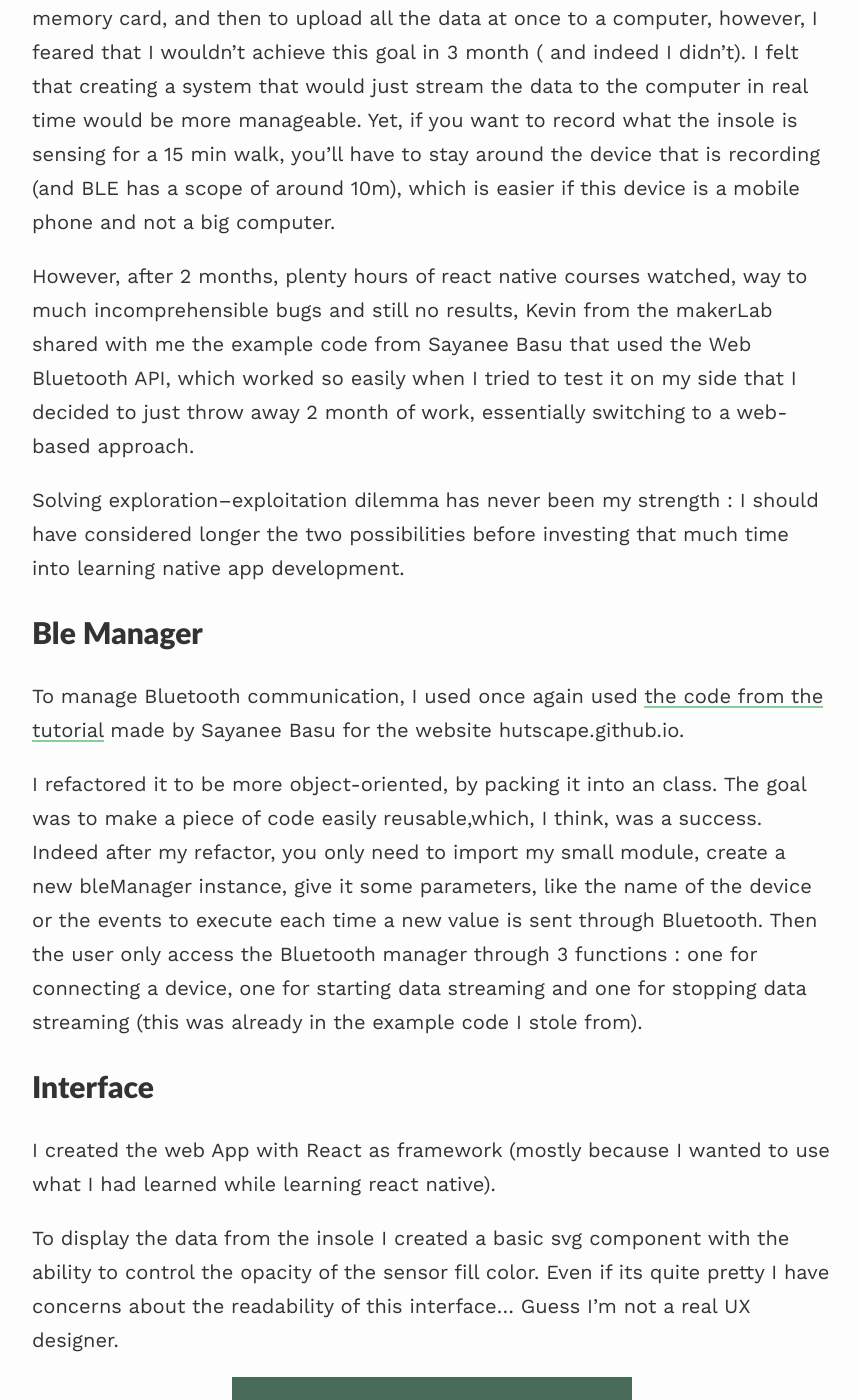
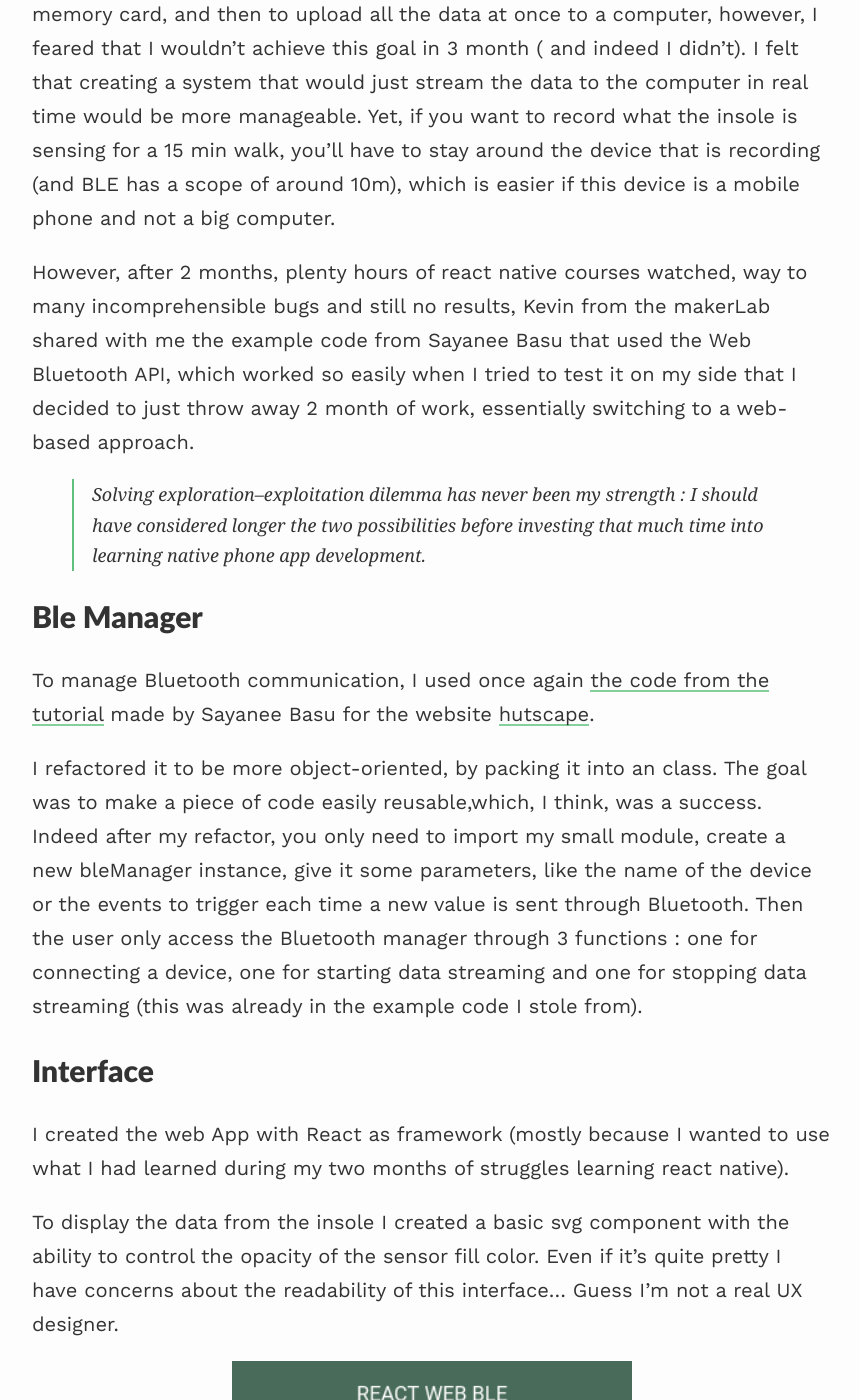
Before and after one commit to drblobfish/drblobfish.github.io, a Jekyll site: the page built from _posts/2021-12-10-connected_insole.md, in a window 1280 px wide and 1400 px high, scrolled down 6727 px. Shown: the whole window, without its empty margins (208-1068 px from the left). Built offline with Jekyll 4.4.1, drawn with Linux system fonts in a browser that asks for light colours; nearby versions of some CDN libraries; formulas are drawn with MathJax 3; some of the changed text lies outside the part shown.

Commit message:
corrected typos and grammar

```diff
--- a/_posts/2021-12-10-connected_insole.md
+++ b/_posts/2021-12-10-connected_insole.md
@@ -4,13 +4,13 @@
 description: "Creating an opensource connected insole with pressure sensor for podological diagnosis"
 ---
 
-[tl;dr] As a personnal project, I worked on an insole with pressure sensor that communicates via Bluetooth to a web app that you can test at [this address](https://drblobfish.github.io/connected_insole/)
+[tl;dr] As a personnal project, I worked on an insole with pressure sensors that communicates via Bluetooth to a web app (test it at [this address](https://drblobfish.github.io/connected_insole/))
 
 # Background
 
-The Connected Insole project began under the name of YAWO during the 2019 SDG Summer School at CRI.
+The Connected Insole project began under the name "YAWO" during the 2019 SDG Summer School at CRI.
 
-Their goal was to produce a "connected insole ( a wearable insole) for diabetic patients suffering from Type 2 diabetes. The insole would consist of several pressure sensors to give dynamic feedback of the patients’ plantar pressure. This data would be continuously processed and the user/doctor would be provided with an alert when a disorder was detected. Based on the received input the user could correct his/her walking stance".
+The goal of the team was to produce a "connected insole (a wearable insole) for diabetic patients suffering from Type 2 diabetes. The insole would consist of several pressure sensors to give dynamic feedback of the patients’ plantar pressure. This data would be continuously processed and the user or doctor would be provided with an alert when a disorder was detected. Based on the received input the user could correct their walking stance".
 
 More information on the project can be found on those links :
 
@@ -25,23 +25,23 @@
 </p>
 
 
-They achieved to build an insole with DIY pressure sensors able transmit data through Arduino serial protocol to a processing script.
+They achieved to build an insole with DIY pressure sensors able to transmit data through the serial port of an arduino board to a processing script.
 
-This work was a great proof of concept but several points needs to be improved for the device to be a usable product such as wireless communication.
+This work was a great proof of concept but several points needs to be improved for the device to be a usable product, such as **wireless communication**.
 
 # Goal
 
 My goal for this project is to work on wireless communication between the insole and an app installed either on a phone or on a computer.
 
-However, I worked with slightly different material than the YAWO team as I was provided with a commercial insole-shaped pressure sensor matrix.
+However, I worked with slightly different materials than the YAWO team as I was provided with a commercial insole-shaped pressure sensor matrix.
 
 # Hardware
 
 ## The Insole
 
-The insole used, the RX-ES42-16P, is a $$4 \times 6$$ pressure sensor matrix between two plastic sheet. It consists of 16 pressure sensors organized as follows.
+The insole used, the RX-ES42-16P, is a $$4 \times 6$$ pressure sensors matrix between two plastic sheets. It consists of 16 pressure sensors organized as follows.
 
-> A matrix is an efficient way of packing a lot of sensors while using less pins : we define column and row pins connected to multiple sensor such that each pair row pin/column pin is only connected to one sensor. Then if we take measures between one row and one column at a time, we can measure all n sensor while only using $$\sqrt{n}$$ digital output pins and $$\sqrt{n}$$ analog input pins.
+> A matrix is an efficient way of packing a lot of sensors while using less pins : we define column and row pins connected to multiple sensors such that each pair row pin/column pin is only connected to one sensor. Then if we take measures between one row and one column at a time, we can measure all n sensors while only using $$\sqrt{n}$$ digital output pins and $$\sqrt{n}$$ analog input pins.
 
 <p align="center">
     <img src="/assets/images/insole/schem_insole.png" width="95%">
@@ -116,10 +116,10 @@
 
 ## Bluetooth support
 
-I stole the code for Bluetooth from a [tutorial](https://github.com/hutscape/hutscape.github.io/blob/master/_tutorials/web-ble-gatt/web-ble-gatt.ino) made by Sayanee Basu for the website hutscape.github.io and distributed under the MIT licence.
+I stole the code for Bluetooth from a [tutorial](https://github.com/hutscape/hutscape.github.io/blob/master/_tutorials/web-ble-gatt/web-ble-gatt.ino) made by Sayanee Basu for the website [hutscape](hutscape.github.io) and distributed under the MIT licence.
 
 
-I didn’t even changed the advertising name of the device :/
+> I didn’t even change the advertising name of the device :/
 
 Even though the example code only sends integers, it turned out that it can send arrays of integers without any modifications.
 
@@ -144,22 +144,21 @@
 
 My choice was initially to build a native phone app. The final goal of this project would be for the insole to store the data locally, for example on a small flash memory card, and then to upload all the data at once to a computer, however, I feared that I wouldn’t achieve this goal in 3 month ( and indeed I didn’t). I felt that creating a system that would just stream the data to the computer in real time would be more manageable. Yet, if you want to record what the insole is sensing for a 15 min walk, you’ll have to stay around the device that is recording (and BLE has a scope of around 10m), which is easier if this device is a mobile phone and not a big computer.
 
-However, after 2 months, plenty hours of react native courses watched, way to much incomprehensible bugs and still no results, Kevin from the makerLab shared with me the example code from Sayanee Basu that used the Web Bluetooth API, which worked so easily when I tried to test it on my side that I decided to just throw away 2 month of work, essentially switching to a web-based approach.
+However, after 2 months, plenty hours of react native courses watched, way to many incomprehensible bugs and still no results, Kevin from the makerLab shared with me the example code from Sayanee Basu that used the Web Bluetooth API, which worked so easily when I tried to test it on my side that I decided to just throw away 2 month of work, essentially switching to a web-based approach.
 
-Solving exploration–exploitation dilemma has never been my strength : I should have considered longer the two possibilities before investing that much time into learning native app development.
+> Solving exploration–exploitation dilemma has never been my strength : I should have considered longer the two possibilities before investing that much time into learning native phone app development.
 
 ## Ble Manager
 
-To manage Bluetooth communication, I used once again used [the code from the tutorial](https://github.com/hutscape/hutscape.github.io/blob/master/_tutorials/web-ble-gatt/web-ble-gatt.html) made by Sayanee Basu for the website hutscape.github.io.
+To manage Bluetooth communication, I used once again [the code from the tutorial](https://github.com/hutscape/hutscape.github.io/blob/master/_tutorials/web-ble-gatt/web-ble-gatt.html) made by Sayanee Basu for the website [hutscape](hutscape.github.io).
 
-
-I refactored it to be more object-oriented, by packing it into an class. The goal was to make a piece of code easily reusable,which, I think, was a success. Indeed after my refactor, you only need to import my small module, create a new bleManager instance, give it some parameters, like the name of the device or the events to execute each time a new value is sent through Bluetooth. Then the user only access the Bluetooth manager through 3 functions : one for connecting a device, one for starting data streaming and one for stopping data streaming (this was already in the example code I stole from).
+I refactored it to be more object-oriented, by packing it into an class. The goal was to make a piece of code easily reusable,which, I think, was a success. Indeed after my refactor, you only need to import my small module, create a new bleManager instance, give it some parameters, like the name of the device or the events to trigger each time a new value is sent through Bluetooth. Then the user only access the Bluetooth manager through 3 functions : one for connecting a device, one for starting data streaming and one for stopping data streaming (this was already in the example code I stole from).
 
 ## Interface
 
-I created the web App with React as framework (mostly because I wanted to use what I had learned while learning react native).
+I created the web App with React as framework (mostly because I wanted to use what I had learned during my two months of struggles learning react native).
 
-To display the data from the insole I created a basic svg component with the ability to control the opacity of the sensor fill color. Even if its quite pretty I have concerns about the readability of this interface... Guess I’m not a real UX designer.
+To display the data from the insole I created a basic svg component with the ability to control the opacity of the sensor fill color. Even if it's quite pretty I have concerns about the readability of this interface... Guess I’m not a real UX designer.
 
 <p align="center">
     <img src="/assets/images/insole/web_app.png" width="50%">
@@ -181,7 +180,7 @@
 
 - Create a better visualization of the sensor data : maybe just changing the color ramp could make the data easier to read
 
-- If you want to work on this project, don't hesitate to contact me and to visit the makerLab at CRI to test the prototype we made.
+- If you want to work on this project, don't hesitate to contact me and to visit the makerLab at [CRI](https://learningplanetinstitute.org/en) to test the prototype we made.
 
 # Links
 
```
Also changed, not shown: other parts of _posts/2021-12-10-connected_insole.md (+5 -5 lines).
